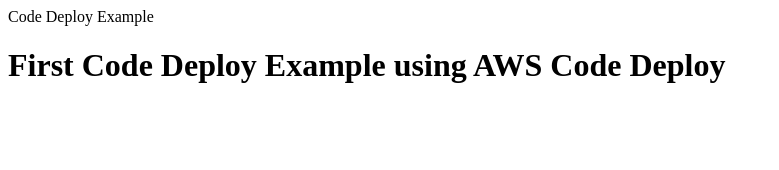
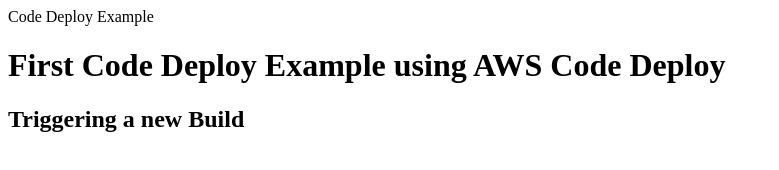
Before and after one commit to zuneishere/CodeDeployDemo, a plain HTML site: page index.html in a window 1280 px wide. Shown: the whole page, without its empty margins (0-779 px from the left). Drawn offline with Linux system fonts and the light colour scheme.

Commit message:
Triggering a new build

```diff
--- a/index.html
+++ b/index.html
@@ -5,5 +5,6 @@
   </head>
   <body>
     <h1>First Code Deploy Example using AWS Code Deploy</h1>
+	<h2>Triggering a new Build</h2>
   </body>
   </html>
```
